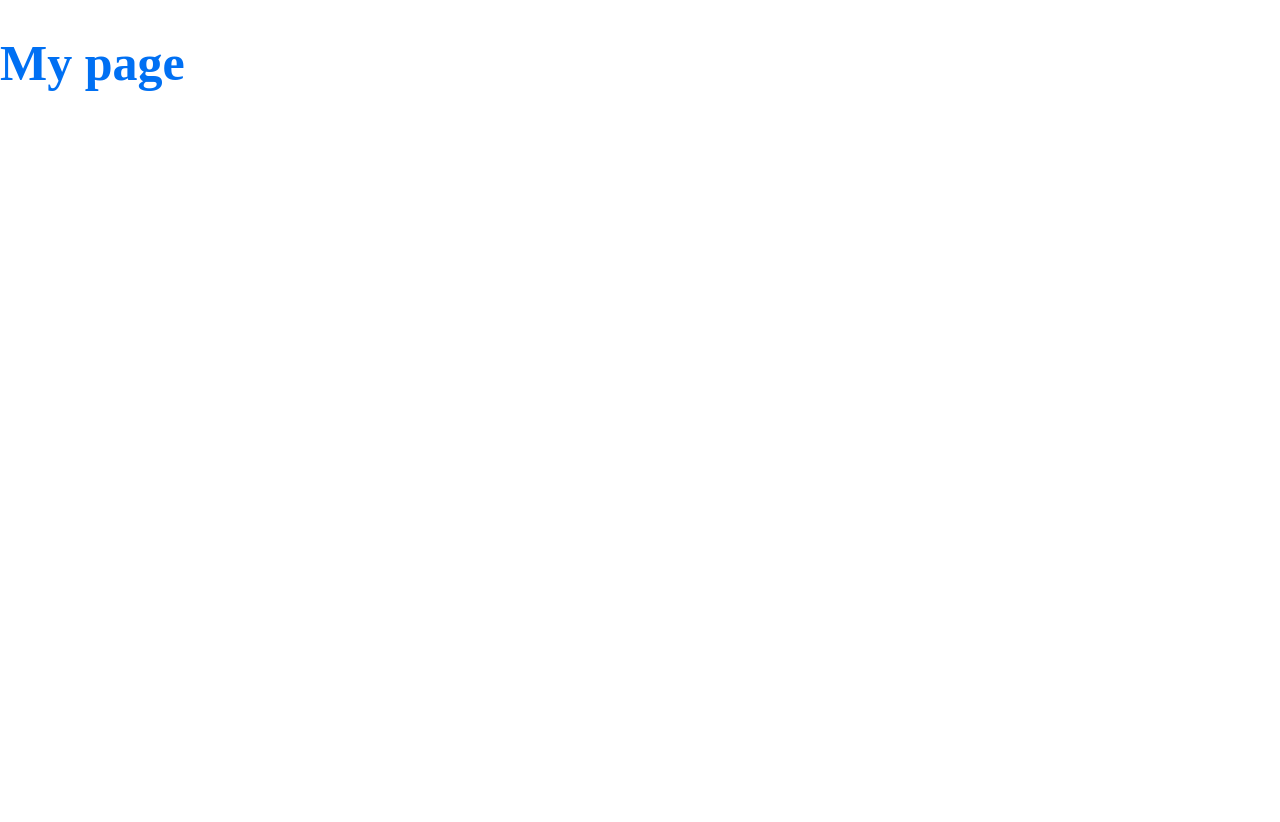
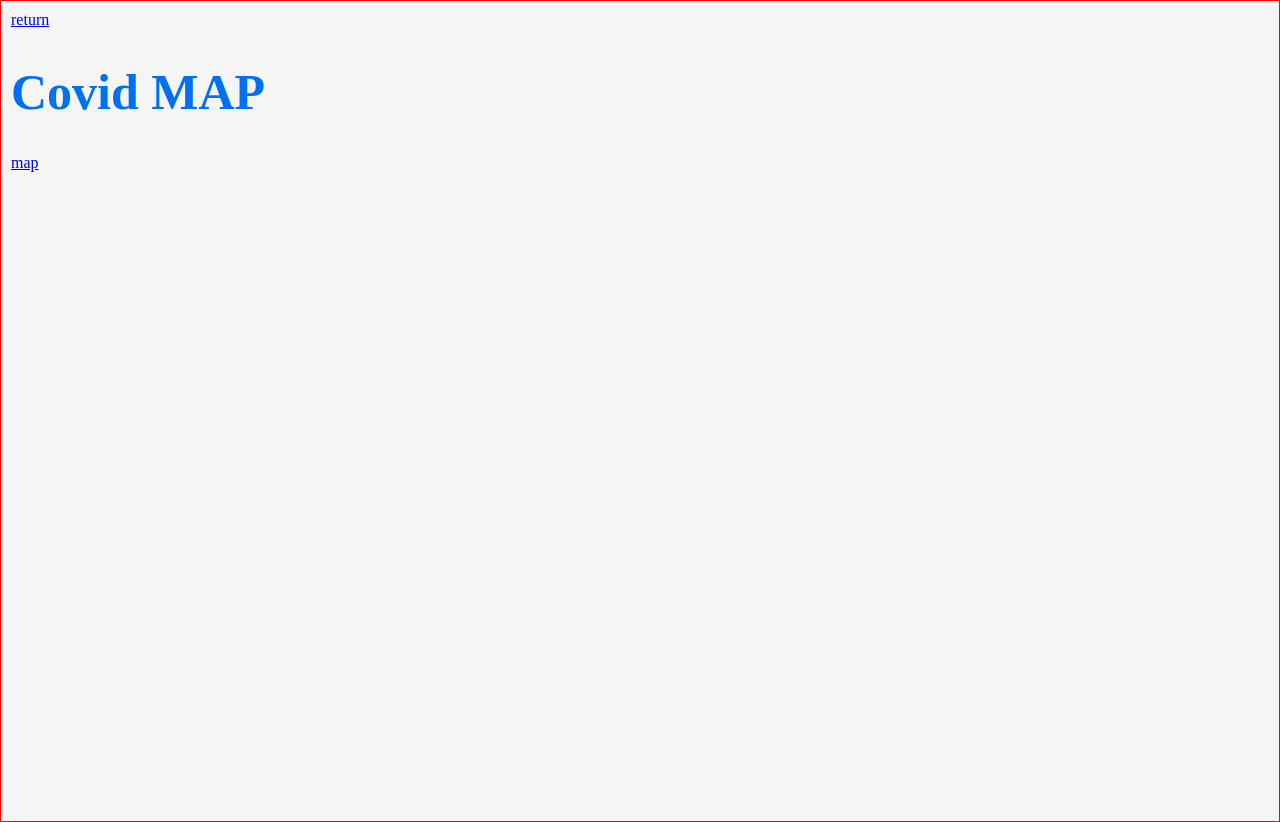
Before and after one commit to moonbe77/covid_map, a Next.js app: page / in a window 1280 px wide. Before the commit the page ends 800 px from the top, so only its background shows below. Built offline with nearby package versions, Linux system fonts and the light colour scheme.

Commit message:
fetching dat from hardcoded url

```diff
--- /dev/null
+++ b/components/layout/Layout.js
@@ -0,0 +1,26 @@
+import styled from 'styled-components';
+import Link from 'next/link';
+
+const MainContainer = styled.main`
+  display: block;
+  max-width: 1280px;
+  margin: 0 auto;
+  padding: 10px;
+  height: 100vh;
+  background-color: whitesmoke;
+`;
+
+const ReturnArrow = styled.div``;
+
+export default function Layout({ children }) {
+  return (
+    <MainContainer>
+      <ReturnArrow>
+        <Link href="/">
+          <a> return</a>
+        </Link>
+      </ReturnArrow>
+      {children}
+    </MainContainer>
+  );
+}
--- a/pages/_app.js
+++ b/pages/_app.js
@@ -1,26 +1,32 @@
-import { createGlobalStyle, ThemeProvider } from 'styled-components'
+/* eslint-disable react/jsx-props-no-spreading */
+import { createGlobalStyle, ThemeProvider } from 'styled-components';
+import Layout from '../components/layout/Layout';
 
 const GlobalStyle = createGlobalStyle`
   body {
-    margin: 0;
-    padding: 0;
+    border:1px solid red;
+    margin: 0px;
+    padding: 0px;
     box-sizing: border-box;
+    background-color: gray;
   }
-`
+`;
 
 const theme = {
   colors: {
     primary: '#0070f3',
   },
-}
+};
 
 export default function App({ Component, pageProps }) {
   return (
     <>
       <GlobalStyle />
       <ThemeProvider theme={theme}>
-        <Component {...pageProps} />
+        <Layout>
+          <Component {...pageProps} />
+        </Layout>
       </ThemeProvider>
     </>
-  )
+  );
 }
--- a/pages/index.js
+++ b/pages/index.js
@@ -1,10 +1,18 @@
-import styled from 'styled-components'
+import styled from 'styled-components';
+import Link from 'next/link';
 
 const Title = styled.h1`
   font-size: 50px;
   color: ${({ theme }) => theme.colors.primary};
-`
+`;
 
 export default function Home() {
-  return <Title>My page</Title>
+  return (
+    <div>
+      <Title>Covid MAP</Title>
+      <Link href="/map">
+        <a>map</a>
+      </Link>
+    </div>
+  );
 }
```
Also changed, not shown: package.json (+16 -3 lines), pages/map.js (added, +26 -0 lines), 2 other files (tests, documents, lock files or other folders).
